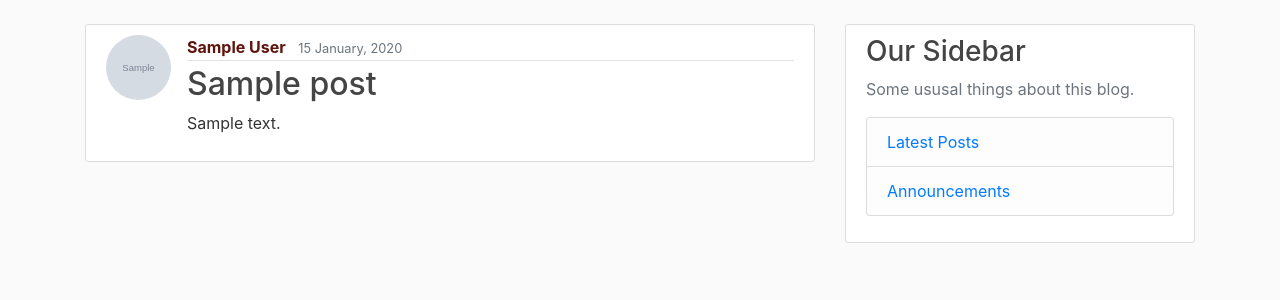
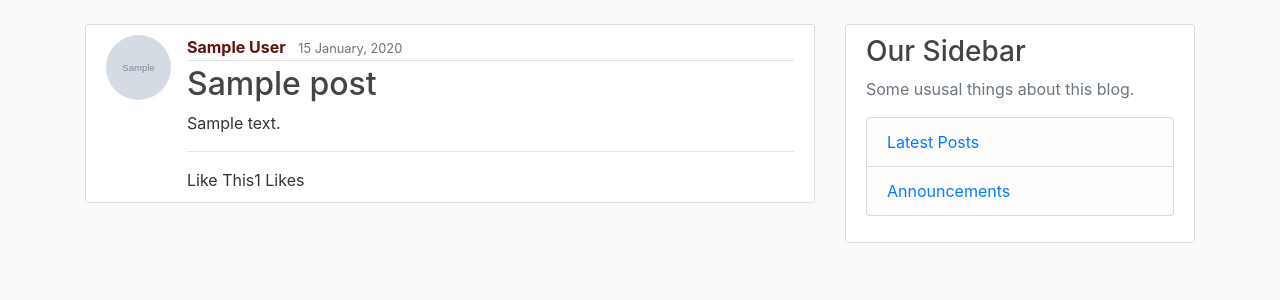
Before and after one commit to sarthoksarik/django_blog_deployed, a Django app: template blog/templates/blog/home.html in a window 1280 px wide. Shown: the part 56-356 px from the top of the page. Run offline with Django 3.2, Linux system fonts and the light colour scheme; the template is opened without the code that fills it: most values are stand-ins (such as "Sample title", 1, 10 or a date in 2020); grey boxes marked "Sample" are stand-in pictures; some libraries are stand-ins or nearby versions.

Commit message:
Like count implemented in models.py Like button is to be implemented Template shows like count and like button, but like button is currently not activated

```diff
--- a/blog/templates/blog/home.html
+++ b/blog/templates/blog/home.html
@@ -10,6 +10,9 @@
         </div>
         <h2><a class="article-title" href="{% url 'post-detail' post.id %}">{{ post.title }}</a></h2>
         <p class="article-content">{{ post.content }}</p>
+        <hr>
+        <div class="like-section"> <span class="like-button">Like This</span><span
+                class="like-count">{{post.upvotes.count}}</span> Likes</div>
     </div>
 </article>
 {% endfor %}
```
Also changed, not shown: blog/models.py (+7 -0 lines).
